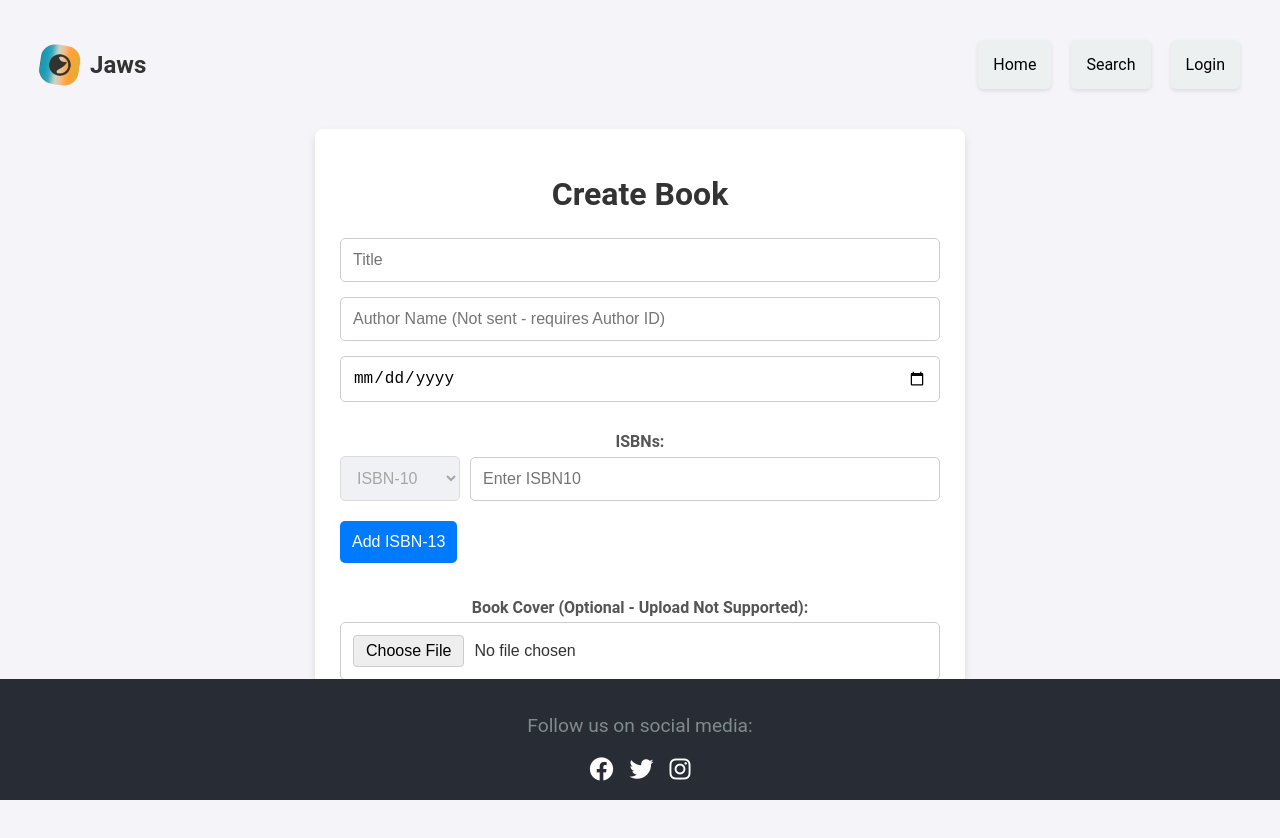
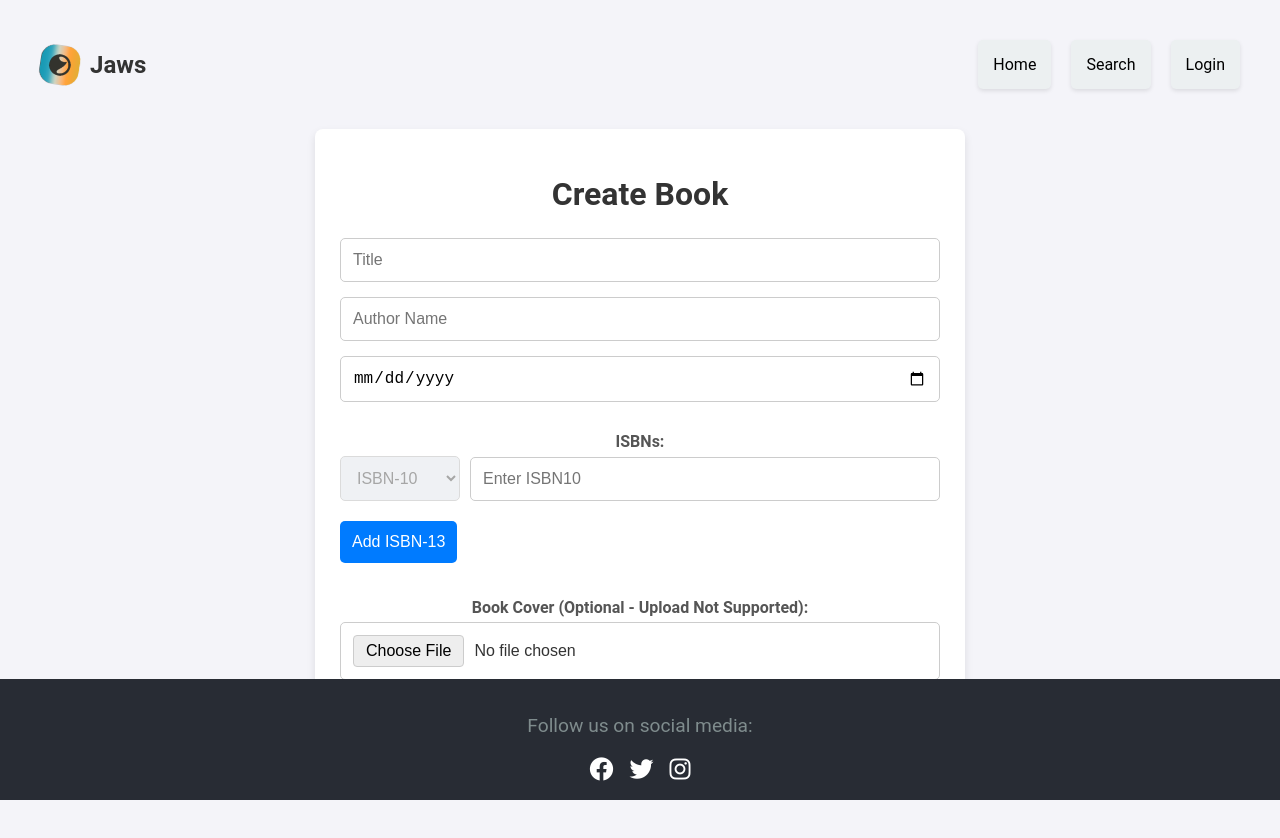
Before and after one commit to whit-colm/itsc-4155-project, a React (Create React App) app in the folder website/: page /create-book in a window 1280 px wide. Shown: the top 838 px of the page. Built offline with nearby package versions, Linux system fonts and the light colour scheme.

Commit message:
fix: frontend

```diff
--- a/website/src/pages/CreateBook.js
+++ b/website/src/pages/CreateBook.js
@@ -149,7 +149,7 @@ function CreateBook() {
           type="text"
           value={author}
           onChange={(e) => setAuthor(e.target.value)}
-          placeholder="Author Name (Not sent - requires Author ID)" // Clarify placeholder
+          placeholder="Author Name" // Clarify placeholder
           disabled={isSubmitting}
         />
 
```
